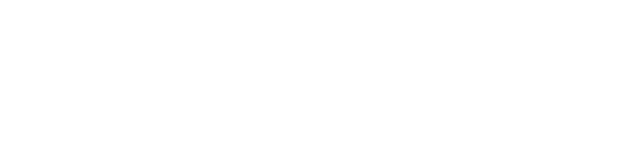
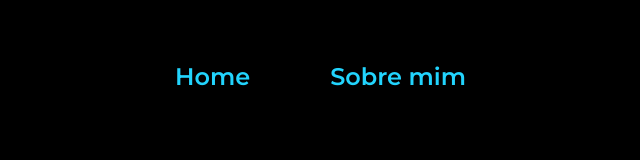
Before and after one commit to gui-lirasilva/portfolio, a plain HTML site: page about.html in a window 1280 px wide. Shown: the whole page, without its empty margins (185-825 px from the left). Drawn offline with Linux system fonts and the light colour scheme.

Commit message:
add about page header

```diff
--- a/about.html
+++ b/about.html
@@ -3,9 +3,28 @@
 <head>
     <meta charset="UTF-8">
     <meta name="viewport" content="width=device-width, initial-scale=1.0">
+    <link rel="stylesheet" href="css/reset.css">
+    <link rel="stylesheet" href="css/style.css">
     <title>Sobre mim</title>
 </head>
 <body>
+    <header class="header-site">
+        <nav class="header-site__nav-menu">
+            <ul class="header-site__nav-menu__list">
+                <li class="header-site__nav-menu__list__item">
+                    <a href="#" class="header-site__nav-menu__list__item__link">Home</a>
+                </li>
+                <li>
+                    <a href="about.html" class="header-site__nav-menu__list__item__link">Sobre mim</a>
+                </li>
+            </ul>
+        </nav>
+    </header>
+    <main>
 
+    </main>
+    <footer>
+
+    </footer>
 </body>
 </html>
```
